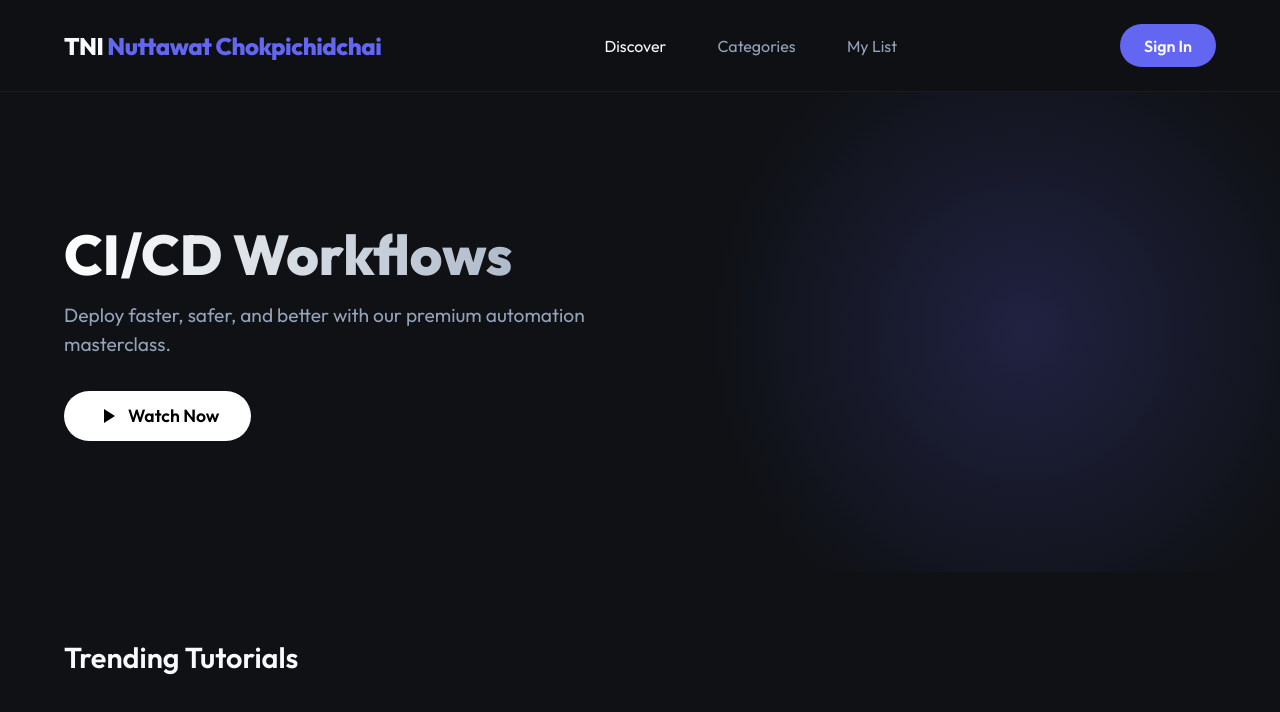
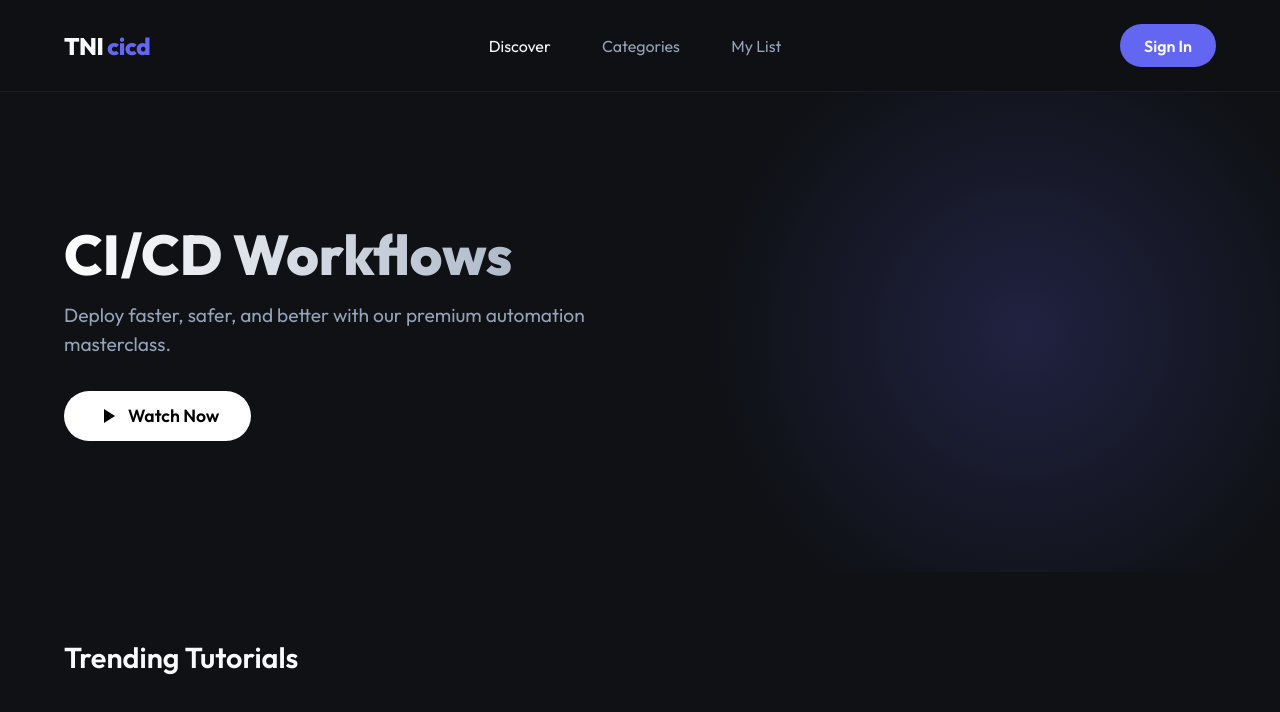
Before and after one commit to Tangthai025/cicd-lab2, a website: page public/index.html in a window 1280 px wide. Drawn offline with Linux system fonts and the light colour scheme; no server answers.

Commit message:
test push01

```diff
--- a/public/index.html
+++ b/public/index.html
@@ -9,7 +9,7 @@
 </head>
 <body>
     <nav class="navbar">
-        <div class="logo">TNI <span>Nuttawat Chokpichidchai</span></div>
+        <div class="logo">TNI <span>cicd</span></div>
         <div class="nav-links">
             <a href="#" class="active">Discover</a>
             <a href="#">Categories</a>
```
